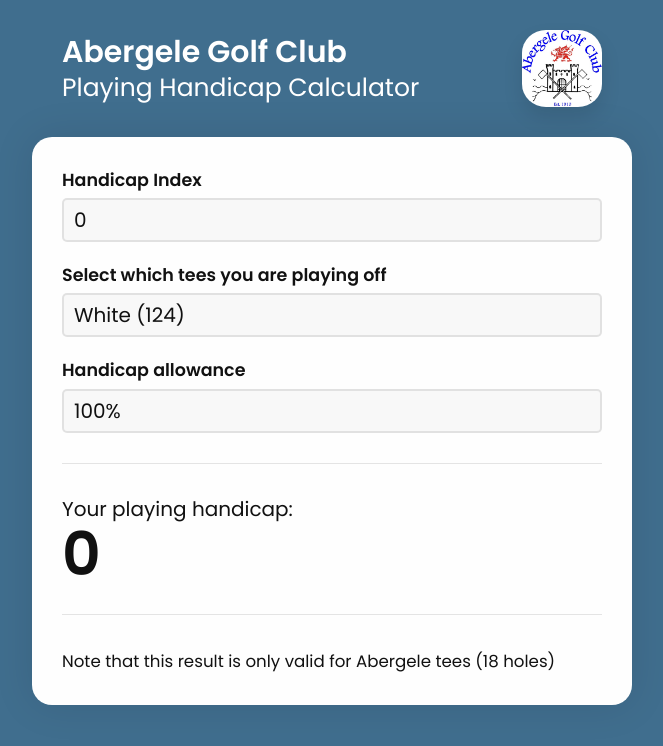
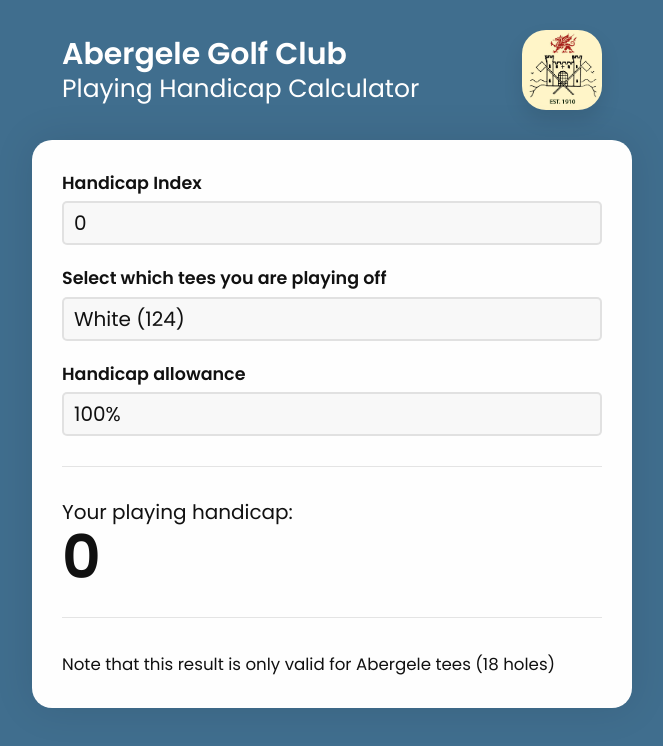
Before and after one commit to daneden/handy, a Next.js app: page / in a window 1280 px wide. Shown: the top 746 px of the page, without its empty margins (308-971 px from the left). Built offline with nearby package versions, Linux system fonts and the light colour scheme.

Commit message:
Update logo image

```diff
--- a/pages/index.tsx
+++ b/pages/index.tsx
@@ -15,7 +15,7 @@
           href="https://fonts.googleapis.com/css2?family=Poppins:wght@400;600&display=swap"
           rel="stylesheet"
         />
-        <link rel="apple-touch-icon" href="/AbergeleGolfClub_Logo.jpeg" />
+        <link rel="apple-touch-icon" href="/logo.jpg" />
         <meta name="apple-mobile-web-app-title" content="Handicap Calculator" />
       </Head>
       <header>
@@ -25,12 +25,7 @@
             <h2>{PAGE_TITLE}</h2>
           </div>
           <div className="logo">
-            <Image
-              src="/AbergeleGolfClub_Logo.jpeg"
-              width={567}
-              height={545}
-              sizes="80px"
-            />
+            <Image src="/logo.jpg" width={426} height={426} sizes="80px" />
           </div>
         </div>
       </header>
```
Also changed, not shown: public/AbergeleGolfClub_Logo.jpeg (deleted), public/logo.jpg (added).
